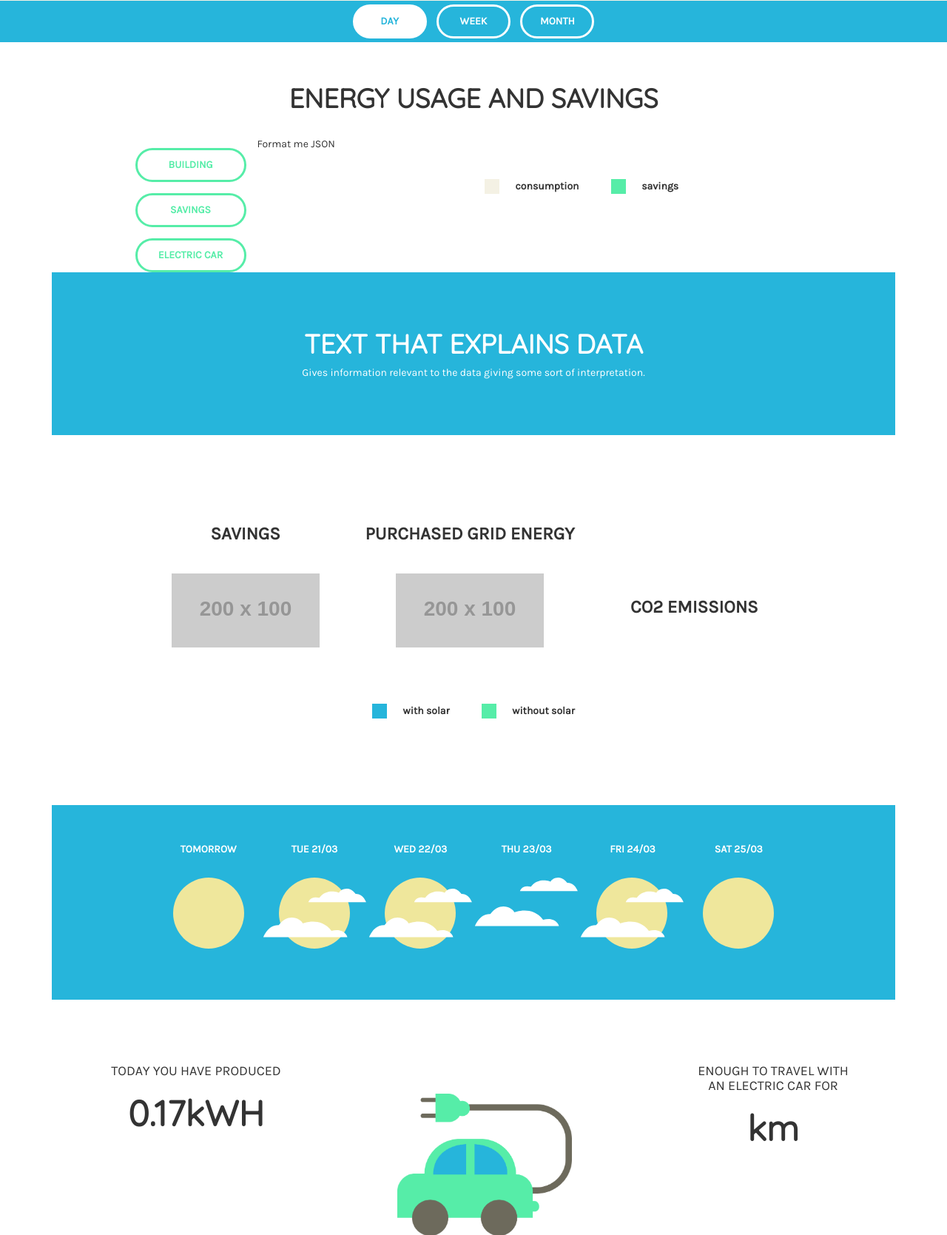
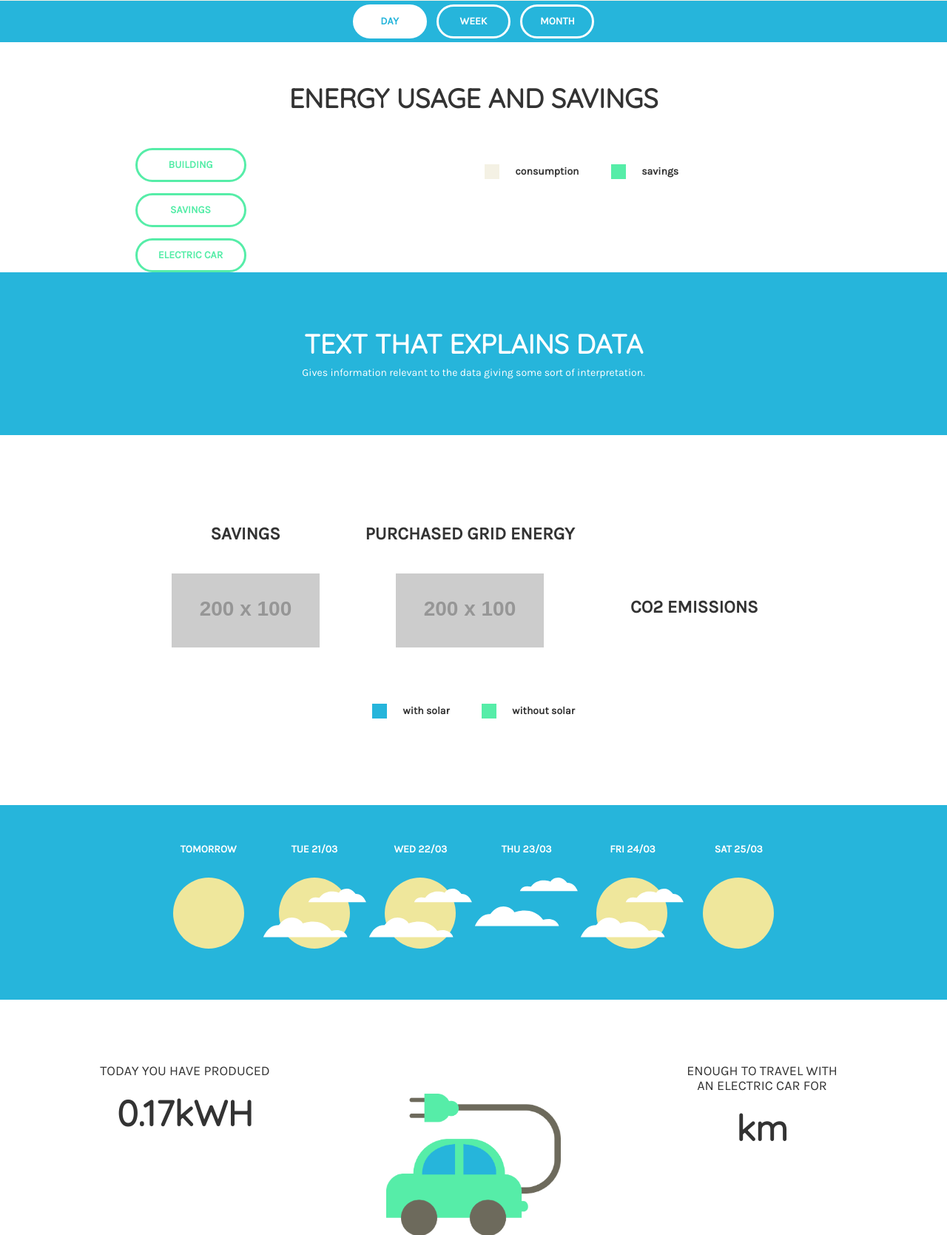
Before and after one commit to katebennu/elwedo-solar, a Django app: page / in a window 1280 px wide. Shown: the part 178-1847 px from the top of the page at 74% size. Run offline with Django 3.2, Linux system fonts and the light colour scheme; grey boxes labelled with a size stand in for pictures from a placeholder-image service; data that the repository does not hold is empty; some libraries are stand-ins or nearby versions.

Commit message:
fix ribbon width

```diff
--- a/infographics/static/infographics/style.css
+++ b/infographics/static/infographics/style.css
@@ -139,10 +139,6 @@ h1 {
 .production-rect {
     fill: #56EDA8;
 }
-
-/*rect:hover {
-    fill: #efe79c;
-}*/
 
 .legend {
     margin-top: 37px;
@@ -465,10 +461,6 @@ h1 {
 
 }
 
-.weather {
-
-}
-
 .weather-img {
     display: inline-block;
     width: 140px;
--- a/infographics/static/infographics/timeline.js
+++ b/infographics/static/infographics/timeline.js
@@ -199,9 +199,6 @@ function dataTotal(data) {
 }
 
 function CO2Chart() {
-    let svg = document.getElementById('CO2-chart').appendChild('svg');
-    svg.appendChild('circle');
-
 
 //     <svg width="100" height="100">
 //   <circle cx="20" cy="20" r="20" fill="green" />
--- a/infographics/templates/infographics/graph-timeline.html
+++ b/infographics/templates/infographics/graph-timeline.html
@@ -9,7 +9,7 @@
     <div class="graph-control-off pointer">ELECTRIC CAR</div>
 </div>
 
-<div id="formatted">Format me JSON</div>
+{#<div id="formatted">Format me JSON</div>#}
 
 <div class="col-lg-8 col-md-8 col-sm-9 col-xs-12">
     <div id="timeline-chart"></div>
@@ -23,10 +23,9 @@
     <div class="legend-element">
         <div class="square green"></div>
         <div>savings</div>
+    </div>
 </div>
 
+    <script src="{% static 'infographics/timeline.js' %}">
 
-
-<script src="{% static 'infographics/timeline.js' %}">
-
-</script>
+    </script>
--- a/infographics/templates/infographics/index.html
+++ b/infographics/templates/infographics/index.html
@@ -23,7 +23,7 @@
     </div>
 
 
-    <div class="ribbon blue-ribbon explanation">
+    <div class="blue-ribbon explanation ribbon">
         <h1>TEXT THAT EXPLAINS DATA</h1>
         <p>Gives information relevant to the data giving some sort of interpretation.</p>
     </div>
```
